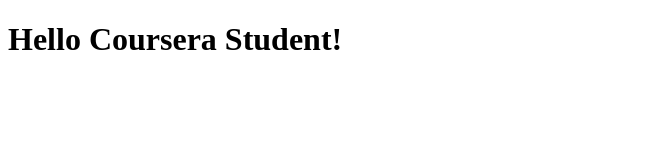
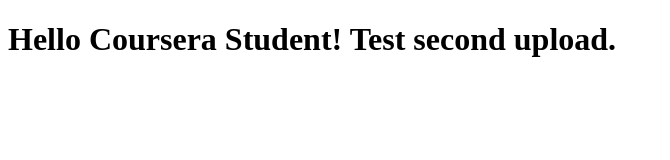
Before and after one commit to easternmie/coursera-test, a plain HTML site: page index.html in a window 1280 px wide. Shown: the whole page, without its empty margins (0-670 px from the left). Drawn offline with Linux system fonts and the light colour scheme.

Commit message:
second upload.

```diff
--- a/index.html
+++ b/index.html
@@ -5,6 +5,6 @@
     <title>Hello coursera</title>
   </head>
   <body>
-    <h1>Hello Coursera Student!</h1>
+    <h1>Hello Coursera Student! Test second upload.</h1>
   </body>
 </html>
```
